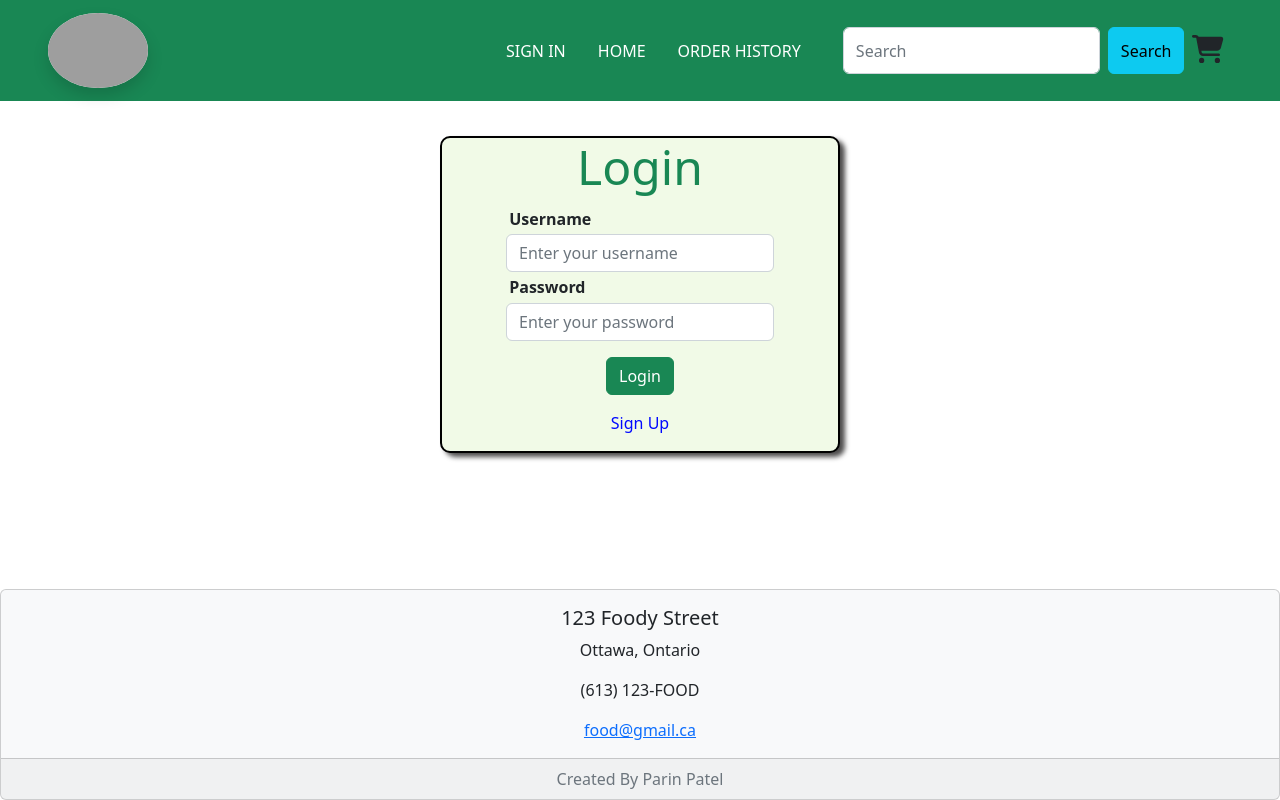
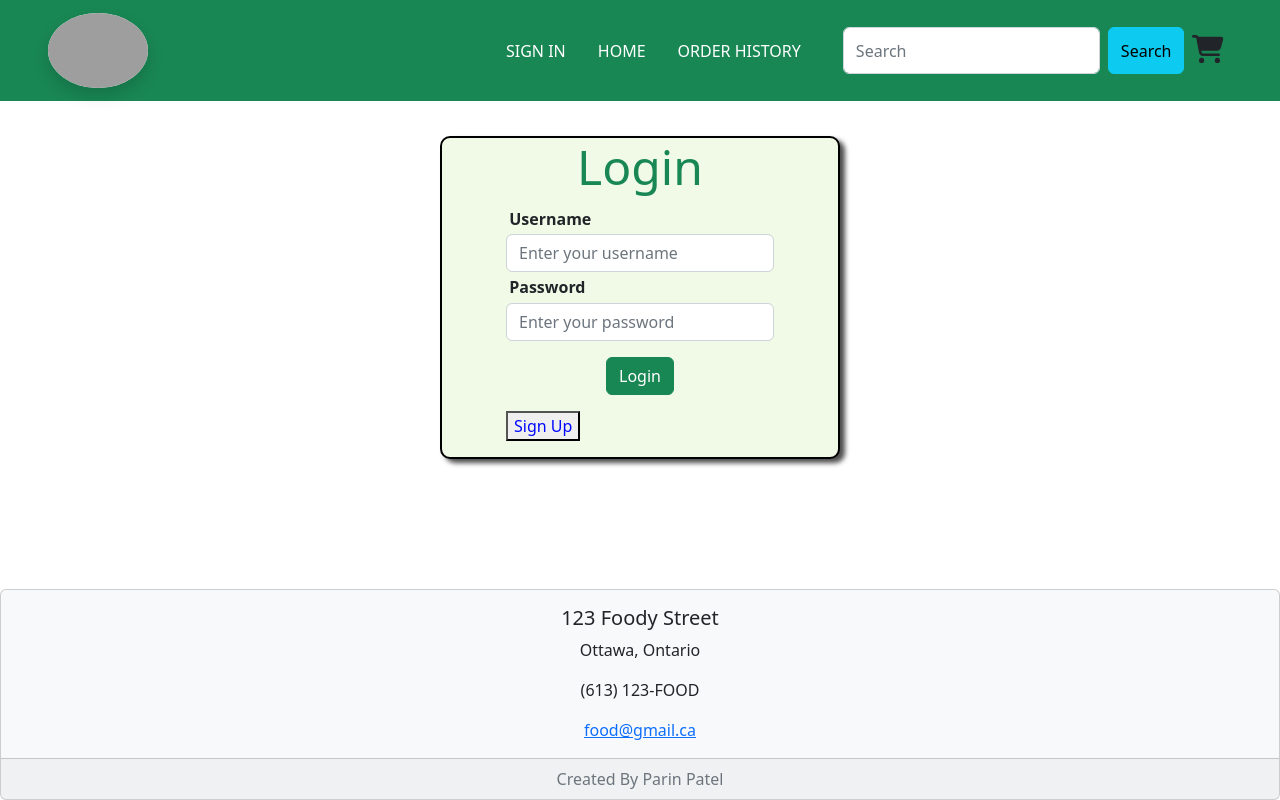
Before and after one commit to Parin08/ShoppingApp-Fronend, a React (Create React App) app: page /#/ in a window 1280 px wide. Both pictures are taken after a click on the button "SIGN IN". Built offline with nearby package versions, Linux system fonts and the light colour scheme; no server answers; grey boxes are pictures that could not be loaded.

Commit message:
Loginissue fix

```diff
--- a/src/App.css
+++ b/src/App.css
@@ -72,5 +72,5 @@ font-weight: 600;
   display: flex;
   justify-content: center;
   margin-bottom: 1rem;
-
+  cursor: pointer;
 }
--- a/src/Login.js
+++ b/src/Login.js
@@ -95,7 +95,7 @@ const Login = () => {
                         <Button type="submit" className='btn btn-success'>Login</Button>
                     </div>
                     <div classNamw="btn">
-                        <a onClick={signup} className='loginlink'>Sign Up</a>
+                        <button onClick={signup} className='loginlink'>Sign Up</button>
                     </div>
 
 
```
